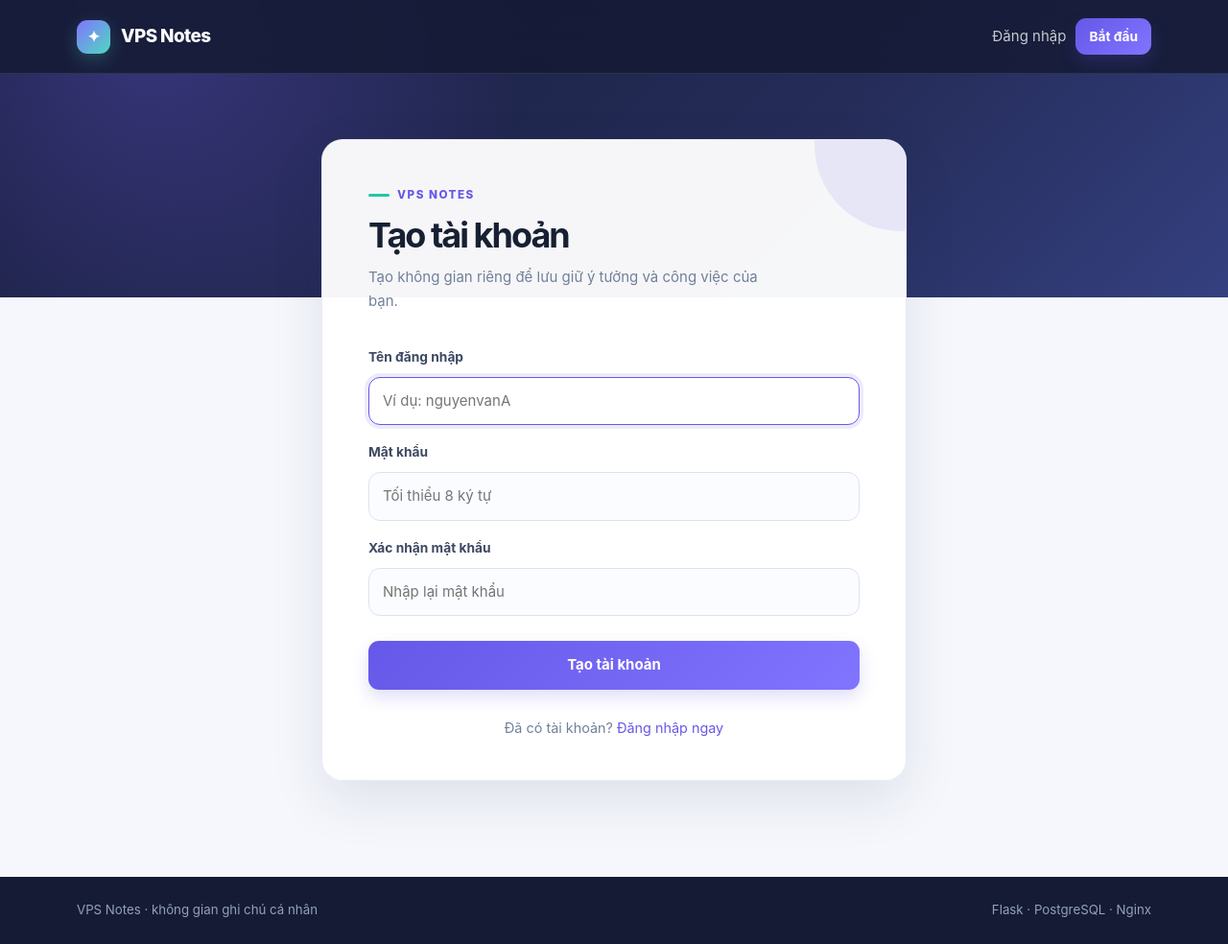
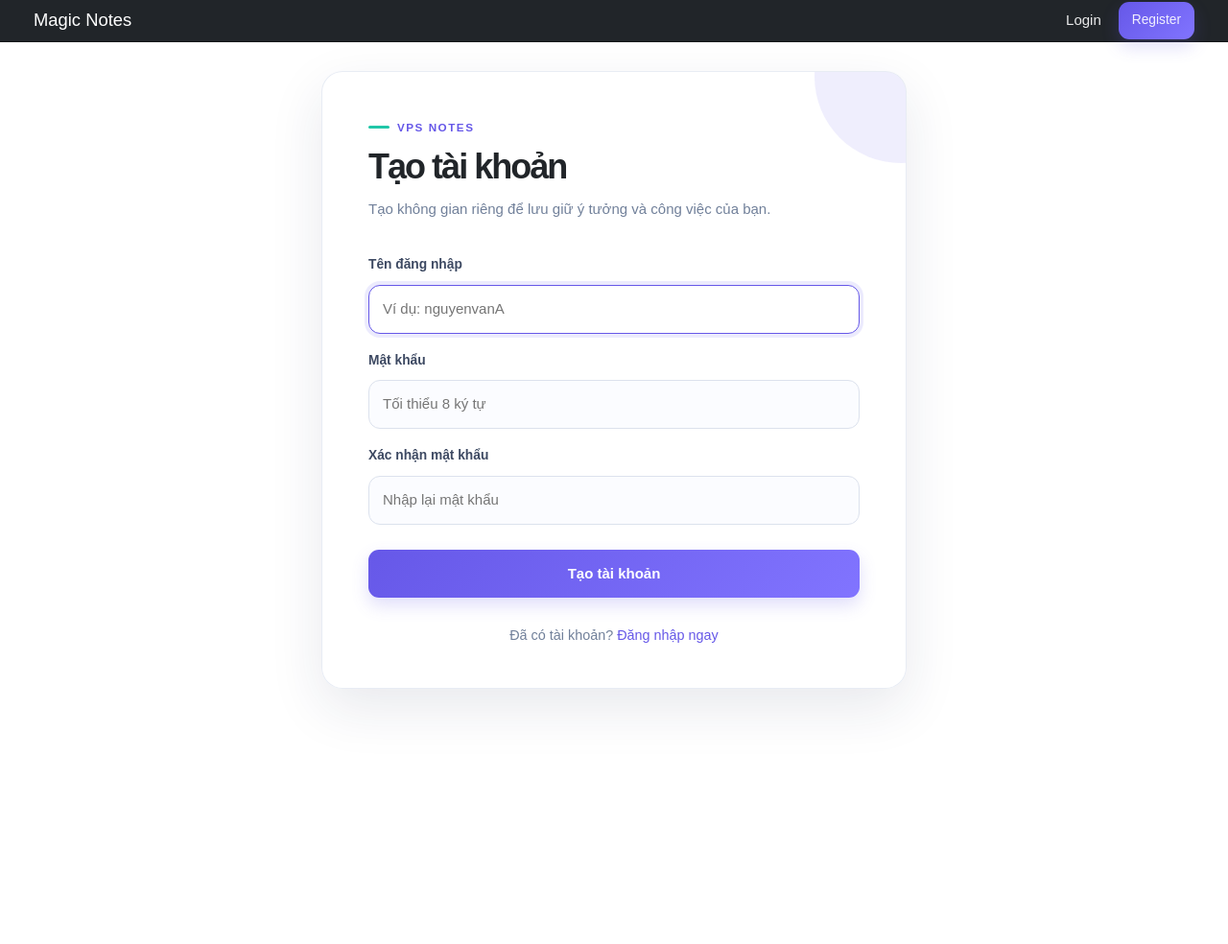
Before and after one commit to hai215/vps-notes-2324801030085, a Flask app: page /auth/register in a window 1280 px wide. Shown: the whole page at 96% size. After the commit the page ends 736 px from the top, so only its background shows below. Run offline with Flask 3, Linux system fonts and the light colour scheme; some libraries are stand-ins or nearby versions.

Commit message:
Match Magic Notes reference dashboard

```diff
--- a/app/static/style.css
+++ b/app/static/style.css
@@ -179,3 +179,65 @@ nav .button-link { color: rgba(255,255,255,.76); }
   .section-heading { align-items: start; flex-direction: column; }
   .notes-heading .button { width: 100%; }
 }
+/* Exact Magic Notes reference layout */
+body { background: #fff; color: #212529; font-family: Arial, Helvetica, sans-serif; }
+body::before { display: none; }
+.container { width: min(1210px, calc(100% - 40px)); }
+.site-header { background: #212529; border-bottom: 1px solid #151719; backdrop-filter: none; }
+.nav-wrap { min-height: 43px; }
+.brand { color: #fff; font-size: 1.15rem; font-weight: 400; letter-spacing: 0; }
+.brand:hover { color: #fff; }
+.site-header nav { gap: 18px; }
+.site-header nav a, .site-header nav .home-link, .site-header nav .user-label { color: rgba(255,255,255,.9); font-weight: 400; }
+.site-header nav a:hover { color: #fff; }
+.nav-search { display: flex; align-items: center; gap: 7px; width: 270px; padding: 0; background: transparent; border: 0; border-radius: 0; }
+.nav-search input { height: 35px; min-width: 0; padding: 7px 11px; color: #212529; background: #fff; border: 1px solid #ced4da; border-radius: 4px; font-size: .95rem; }
+.nav-search input::placeholder { color: #6c757d; }
+.nav-search button { height: 35px; padding: 6px 13px; color: #198754; background: transparent; border: 1px solid #198754; border-radius: 4px; box-shadow: none; font-size: .9rem; font-weight: 400; }
+.nav-search button:hover { color: #fff; background: #198754; box-shadow: none; transform: none; }
+.user-label, .logout-form { font-size: .82rem; }
+.logout-form .button-link { color: rgba(255,255,255,.7); font-size: .82rem; }
+.main-content { min-height: calc(100vh - 43px); padding-top: 18px; padding-bottom: 50px; }
+.site-footer { display: none; }
+.magic-welcome h1 { margin: 0 0 10px; color: #212529; font-size: 2.45rem; font-weight: 500; letter-spacing: -.04em; }
+.magic-add { margin-bottom: 15px; padding: 16px; background: #fff; border: 1px solid #dee2e6; border-radius: 3px; box-shadow: none; }
+.magic-add h2 { margin: 0 0 7px; color: #212529; font-size: 1.25rem; font-weight: 500; }
+.magic-add textarea { min-height: 80px; padding: 8px 10px; background: #fff; border: 1px solid #ced4da; border-radius: 4px; box-shadow: none; }
+.magic-add textarea:focus { border-color: #86b7fe; box-shadow: 0 0 0 .2rem rgba(13,110,253,.15); }
+.magic-form-actions { border-top: 1px solid #dee2e6; margin-top: 12px; padding-top: 12px; }
+.magic-add-button { padding: 7px 12px; color: #198754; background: #fff; border: 2px solid #75c6a6; border-radius: 5px; box-shadow: none; font-weight: 400; }
+.magic-add-button:hover { color: #fff; background: #198754; border-color: #198754; box-shadow: none; transform: none; }
+.magic-notes { border-top: 1px solid #dee2e6; margin-top: 15px; padding-top: 13px; }
+.magic-notes > h2 { margin: 0 0 13px; padding-bottom: 13px; border-bottom: 1px solid #dee2e6; color: #212529; font-size: 2.25rem; font-weight: 500; letter-spacing: -.04em; }
+.magic-note-grid { display: grid; grid-template-columns: repeat(4, minmax(0, 1fr)); gap: 17px; padding: 8px 18px 0; }
+.magic-note { min-height: 157px; padding: 17px 25px; background: #fff; border: 1px solid #dee2e6; border-radius: 3px; box-shadow: none; }
+.magic-note[hidden] { display: none; }
+.magic-note h3 { margin: 0 0 6px; font-size: 1.15rem; font-weight: 500; }
+.magic-note h3 a { color: #212529; }
+.magic-note h3 a:hover { color: #198754; }
+.magic-note p { min-height: 44px; margin: 0 0 13px; color: #495057; line-height: 1.5; }
+.magic-note-actions { display: flex; align-items: center; gap: 9px; flex-wrap: wrap; }
+.magic-note-actions form { margin: 0; }
+.magic-edit, .magic-delete { display: inline-flex; align-items: center; padding: 7px 11px; border-radius: 4px; font: inherit; font-size: .9rem; text-decoration: none; }
+.magic-edit { color: #198754; border: 1px solid #75c6a6; }
+.magic-edit:hover { color: #fff; background: #198754; }
+.magic-delete { color: #dc3545; background: #fff; border: 1px solid #dc3545; cursor: pointer; }
+.magic-delete:hover { color: #fff; background: #dc3545; }
+.magic-empty, .magic-no-results { padding: 20px; color: #6c757d; text-align: center; }
+.flash-stack { margin-bottom: 12px; }
+.flash { border-radius: 3px; padding: 8px 12px; }
+
+@media (max-width: 850px) {
+  .magic-note-grid { grid-template-columns: repeat(2, minmax(0, 1fr)); }
+  .nav-search { width: 220px; }
+}
+@media (max-width: 620px) {
+  .container { width: calc(100% - 24px); }
+  .nav-wrap { align-items: center; min-height: 55px; }
+  .site-header nav { gap: 8px; }
+  .nav-search { width: 150px; }
+  .nav-search button { display: none; }
+  .user-label, .logout-form { display: none; }
+  .magic-welcome h1 { font-size: 2rem; }
+  .magic-note-grid { grid-template-columns: 1fr; padding: 8px 0 0; }
+}
--- a/app/templates/base.html
+++ b/app/templates/base.html
@@ -3,32 +3,29 @@
   <head>
     <meta charset="utf-8">
     <meta name="viewport" content="width=device-width, initial-scale=1">
-    <meta name="theme-color" content="#151b35">
-    <title>{{ title }} · VPS Notes</title>
-    <link rel="stylesheet" href="{{ url_for('static', filename='style.css') }}?v=4">
+    <meta name="theme-color" content="#212529">
+    <title>{{ title }} · Magic Notes</title>
+    <link rel="stylesheet" href="{{ url_for('static', filename='style.css') }}?v=5">
   </head>
   <body>
     <header class="site-header">
       <div class="container nav-wrap">
-        <a class="brand" href="{{ url_for('notes.index') if g.user else url_for('auth.login') }}">
-          <span class="brand-mark">✦</span>
-          <span>VPS Notes</span>
-        </a>
+        <a class="brand" href="{{ url_for('notes.index') if g.user else url_for('auth.login') }}">Magic Notes</a>
         <nav aria-label="Điều hướng chính">
           {% if g.user %}
-            <label class="nav-search" aria-label="Tìm kiếm ghi chú">
-              <span>⌕</span>
-              <input id="note-search" type="search" placeholder="Tìm ghi chú..." autocomplete="off">
-            </label>
-            <a href="{{ url_for('notes.index') }}">Ghi chú</a>
-            <span class="user-label">@{{ g.user.username }}</span>
-            <form class="inline-form" method="post" action="{{ url_for('auth.logout') }}">
+            <a class="home-link" href="{{ url_for('notes.index') }}">Home</a>
+            <form class="nav-search" id="search-form" onsubmit="return false;">
+              <input id="note-search" type="search" placeholder="Search" autocomplete="off">
+              <button type="submit">Search</button>
+            </form>
+            <span class="user-label">{{ g.user.username }}</span>
+            <form class="inline-form logout-form" method="post" action="{{ url_for('auth.logout') }}">
               <input type="hidden" name="csrf_token" value="{{ csrf_token }}">
-              <button class="button button-link" type="submit">Đăng xuất</button>
+              <button class="button button-link" type="submit">Logout</button>
             </form>
           {% else %}
-            <a href="{{ url_for('auth.login') }}">Đăng nhập</a>
-            <a class="button button-small" href="{{ url_for('auth.register') }}">Bắt đầu</a>
+            <a href="{{ url_for('auth.login') }}">Login</a>
+            <a class="button button-small" href="{{ url_for('auth.register') }}">Register</a>
           {% endif %}
         </nav>
       </div>
@@ -48,10 +45,7 @@
     </main>
 
     <footer class="site-footer">
-      <div class="container">
-        <span>VPS Notes · không gian ghi chú cá nhân</span>
-        <span>Flask · PostgreSQL · Nginx</span>
-      </div>
+      <div class="container">Magic Notes · Flask · PostgreSQL</div>
     </footer>
   </body>
 </html>
```
Also changed, not shown: app/templates/notes/list.html (+33 -55 lines).
